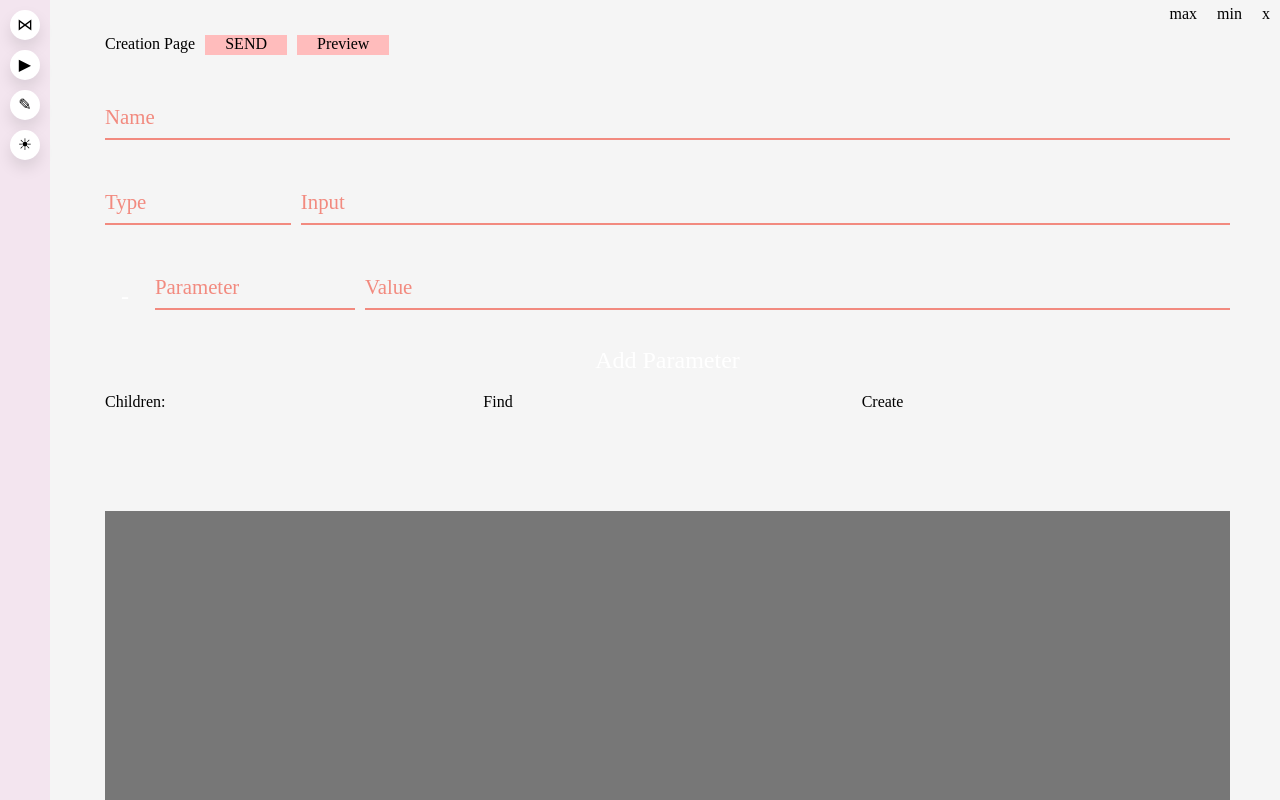
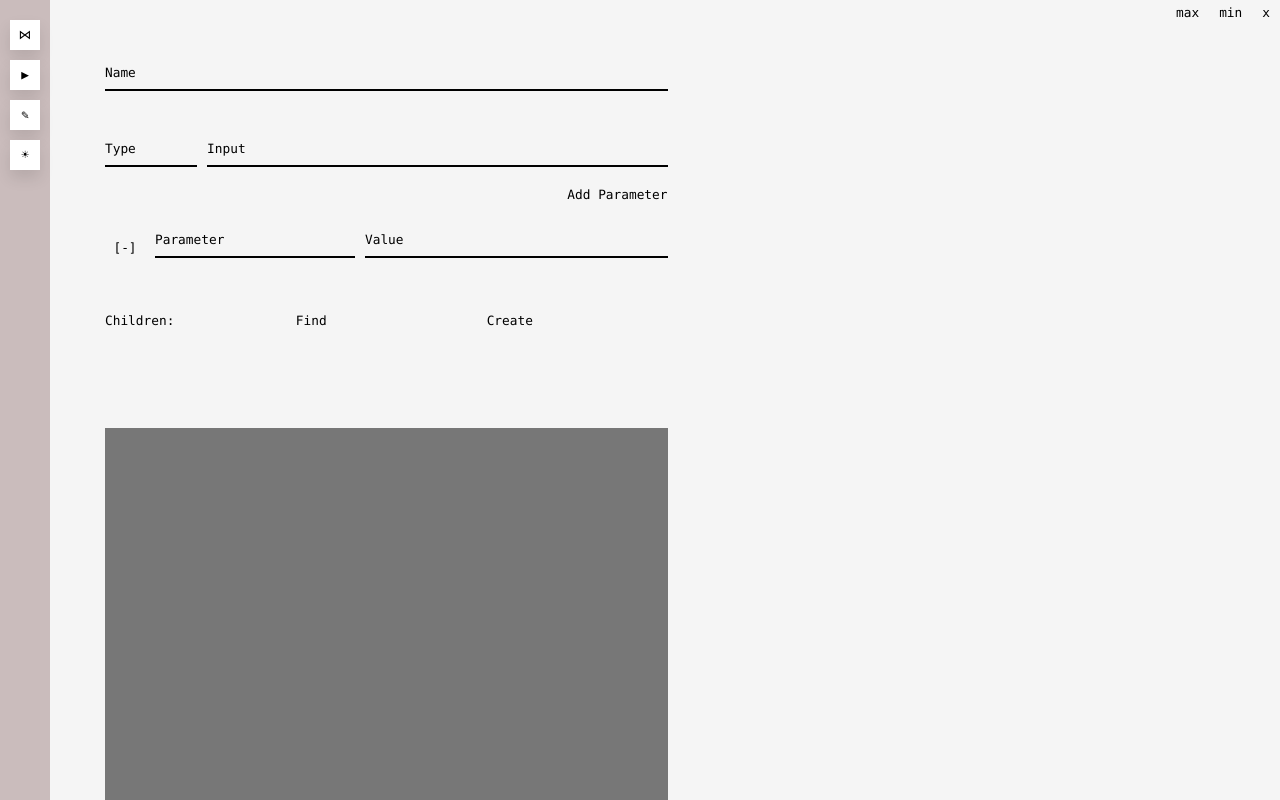
Before and after one commit to Artemmetra/metra_network, an Electron app: page index.html in a window 1280 px wide. Drawn offline with Linux system fonts and the light colour scheme; no server answers.

Commit message:
27-04-2020 Just Visual

```diff
--- a/CSS/STYLES.css
+++ b/CSS/STYLES.css
@@ -1,8 +1,11 @@
 /* VARIABLES ////////////////////////////////////////////*/
 :root {
-  --main-menu-color: #f28a7f;
-  --main-menu-complementary: 	#bff8c4;
-  --main-menu-bg: rgba(236, 172, 218, 0.21);
+  /*--main-menu-color: #f28a7f;*/
+  --main-menu-color: black;
+  /*--main-menu-complementary: 	#bff8c4;*/
+  --main-menu-complementary: 	#989898;
+  /*--main-menu-bg: rgba(236, 172, 218, 0.21);*/
+  --main-menu-bg: rgb(202, 188, 188);
   --main-bg-color: #f5f5f5;
   --main-secondary-color: #ffbcbc;
   --main-tetriary-color: #20a06d;
@@ -18,10 +21,11 @@
 /* MIGRATE EVERYTHING TO PARALAX FOR CHAINING */
 
 body{
-  font-family: 'Didact Gothic';
+  font-family: 'consolas';
   margin: 0;
   padding: 0;
   background-color: var(--main-bg-color);
+  font-size: 0.8rem;
 }
 
 body  *::selection{
@@ -43,7 +47,7 @@ body  *::selection{
   grid-auto-rows: var(--menu-button-height);
   grid-gap: 10px;
   padding-left: 10px;
-  padding-top: 10px;
+  padding-top: 20px;
 
 }
 
@@ -61,8 +65,8 @@ body  *::selection{
   grid-template-rows: repeat( 3 , 1fr);
 }
 
-#home_page{
-
+#transaction_page{
+  grid-template-columns: repeat(auto-fill,minmax(500px,1fr));
 }
 
 #home{
@@ -128,14 +132,33 @@ body  *::selection{
   background-color: var(--main-item-color);
 }
 
+.draggable{
+  padding: 5px;
+}
+
 
 .button{
-  background-color: var(--main-secondary-color);
+  /*background-color: var(--main-secondary-color);*/
   color: black;
-  height: 20px;
+  /*height: 20px;*/
   text-align: center;
   user-select: none;
   padding: 0px 20px;
+  border-bottom: black 0px solid;
+  border-top: black 3px solid;
+  transition: all 0.1s ease;
+  font-size: 0.8rem;
+}
+.button:hover{
+      border-bottom: black 3px solid;
+      border-top: black 0px solid;
+      color: black;
+      cursor: pointer;
+}
+
+.page_title{
+      border-top: black 3px solid;
+      font-size: 0.8rem;
 }
 
 .header_button{
@@ -157,14 +180,12 @@ body  *::selection{
   background-color: var(--main-menu-color);
   line-height: var(--menu-button-height);
   width: var(--menu-button-height);
-  border-radius: 35%;
+  /*border-radius: 35%;*/
   height: 100%;
   text-align: center;
   user-select: none;
-
   background-color: #fff;
   border: none;
-  border-radius: 45px;
   box-shadow: 0px 8px 15px rgba(0, 0, 0, 0.1);
   transition: all 0.3s ease 0s;
   cursor: pointer;
@@ -179,12 +200,6 @@ body  *::selection{
   transform: translateY(-3px)  translateX(-2px);
 }
 
-
-.button:hover {
-  background-color: white;
-  color: black;
-  cursor: pointer;
-}
 
 .submit_button{
   background-color: var(--main-menu-color);
@@ -205,8 +220,20 @@ body  *::selection{
   display: flex;
 }
 
-.title_menu > div{
-  margin-right: 10px;
+.title_menu > *{
+    display: block;
+    padding: 10px 15px;
+    color: #586069;
+    text-decoration: none;
+    text-align: center;
+    white-space: nowrap;
+    box-sizing: border-box;
+
+}
+
+.title_menu{
+  /*border: 1px solid #dfe2e5;
+  border-radius: 3px;*/
 }
 
 .title{
--- a/JS/SECTIONS.js
+++ b/JS/SECTIONS.js
@@ -140,7 +140,7 @@ dom(["style",".transparent_input",{
                                     'border'          : '0',
                                     'border-bottom'   : '2px solid var(--main-menu-complementary)',
                                     'outline'         : '0',
-                                    'font-size'       : '1.3rem',
+                                    'font-size'       : '0.8rem',
                                     'padding'         : '7px 0',
                                     'background'      : 'transparent',
                                     'transition'      : 'all 0.3s',
@@ -156,8 +156,9 @@ dom(["style",".transparent_input",{
                                    },[
                                                                                              [" ~ .input_label",{
                                                                                                "color"         : "var(--main-menu-color)",
-                                                                                               "font-size"     : "1.3rem",
+                                                                                               "font-size"     : "0.8rem",
                                                                                                "cursor"        : "text",
+                                                                                               "user-select"   : "none",
                                                                                                "top"           : "20px",
                                                                                             },[]],
                                    ]],
@@ -181,9 +182,8 @@ dom(["style",".transparent_input",{
                                                                                             "top"           : "0",
                                                                                             "display"       : "block",
                                                                                             "transition"    : "0.2s",
-                                                                                            "font-size"     : "1rem",
+                                                                                            "font-size"     : "0.8rem",
                                                                                             "color"         : "var(--main-menu-color)",
-                                                                                            "font-weight"   : "700",
                                                                                          },[]],
                                   ]],
 
--- a/JS/UTILITY.js
+++ b/JS/UTILITY.js
@@ -47,6 +47,7 @@ function toggle(page){
       pages[i].classList.add("hidden");
       el(page).classList.remove("hidden");
     }
+    if(page =="transaction_page")el("draggable").textContent = "Creation Page";
 }
 
 
--- a/SECTIONS/CREATION.js
+++ b/SECTIONS/CREATION.js
@@ -8,9 +8,9 @@
 
 // parameter_name on change should generate a new parameter entry div
 
-let remove_parameter     = p(button("-","",['add_parameter','remove_parameter', 'to_reveal']),{'onclick':'remove_child(this.parentNode)'});
+let remove_parameter     = p(button("[-]","",['add_parameter','remove_parameter']),{'onclick':'remove_child(this.parentNode)'});
 
-let add_parameter        = nc(p(button("Add Parameter","",['add_parameter']),{'onclick':'new_parameter(this)'}),['to_reveal']);
+let add_parameter        = nc(p(button("Add Parameter","",['add_parameter']),{'onclick':'new_parameter(this)'}),[]);
 
 let parameter_           = nc(left_right('40px 200px 1fr',[
                                                           remove_parameter,
@@ -42,27 +42,24 @@ dom(['style','.remove_parameter',{'margin':'38px auto'}]);
 dom(['style','.add_parameter',{
                               /*'margin':'50px auto',*/
                               /*'width':'15px',*/
-                              'text-align':'center',
-                              'height':'26px',
-                              'font-size':'x-large',
-                              'padding':'0px 10px',
+                              /*'padding':'0px 10px',*/
                               /*'background-color':"var(--main-menu-color)",*/
+                              'direction':'rtl',
+                              'font-size':'0.8rem',
                               'user-select':'none',
                               'cursor':'pointer',
-                              'transition': 'all 0.1s ease 0s',
-                              'border-radius': '45px',
-                              'color':'white'}, [
+                              'transition': 'all 0.1s ease 0s'}, [
                                                   [':hover',{
-                                                            'background-color':'var(--main-tetriary-color)',
+                                                            /*'background-color':'var(--main-tetriary-color)',*/
                                                             'transform': 'translateY(-3px) translateX(-2px)',
-                                                            'box-shadow': '2px 15px 20px rgba(32,160,109, 0.4)',
+                                                            /*'box-shadow': '2px 15px 20px rgba(32,160,109, 0.4)',*/
 
                                                           }]
                               ]])
 
 
 function new_parameter(element){
-  element.parentNode.insertBefore(dom(parameter_), element);
+  element.after(dom(parameter_));
 }
 
 function remove_child(element){
@@ -70,8 +67,8 @@ function remove_child(element){
 }
 
 let parameters_sub    = ['div',{'id':'parameters_sub','class_add':['grid','revealer']},[
+                            add_parameter,
                             parameter_,
-                            add_parameter
                           ]
                         ];
 
@@ -79,10 +76,12 @@ let parameters_sub    = ['div',{'id':'parameters_sub','class_add':['grid','revea
 
 
 let title_menu = ['div',{'class_add':['title_menu','flex']},[
-                        data_line("Creation Page"),
+                        nc(data_line("Creation Page"),['page_title']),
                         button("SEND","transaction_send();",["button"]),
                         button('Preview','console.log("Preview");preview_paralax()',["button"])
                   ]];
+
+
 
 let preview = ['div',{'id':'preview','class_add':['grid']},[]];
 
@@ -154,4 +153,7 @@ let transaction_entry = ['div',{'id':'transaction_entry', 'class_add':[]},[trans
 
 
 
-let transaction_page = ['div',{'style':[['grid-template-rows','40px 1fr']],'id':'transaction_page','class_add':['grid','page']},[title_menu,transaction_entry,transaction_preview]];
+let transaction_page = ['div',{'style':[['grid-template-rows','40px 1fr']],'id':'transaction_page','class_add':['grid','page']},[transaction_entry,transaction_preview]];
+
+
+//append('draggable',title_menu);
```
